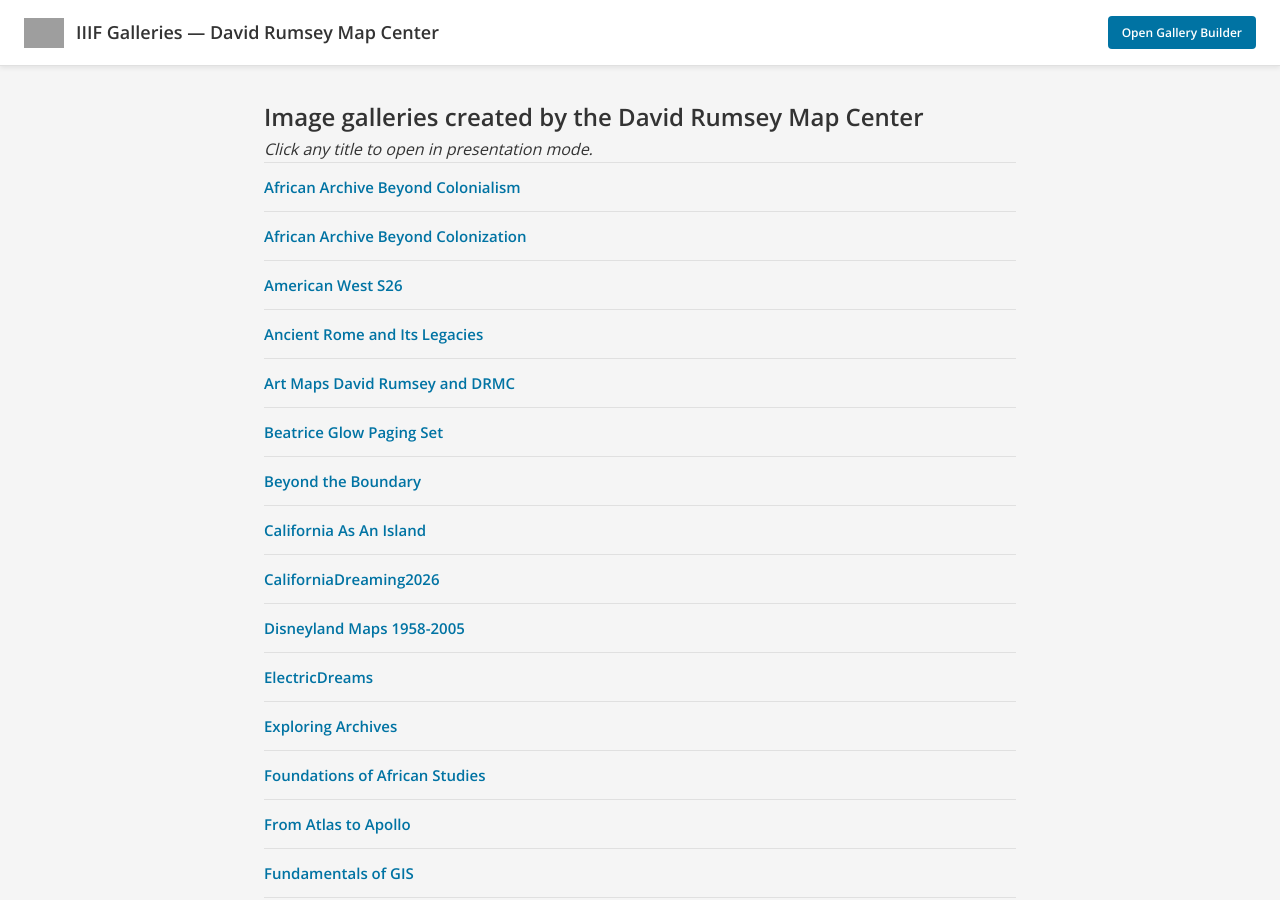
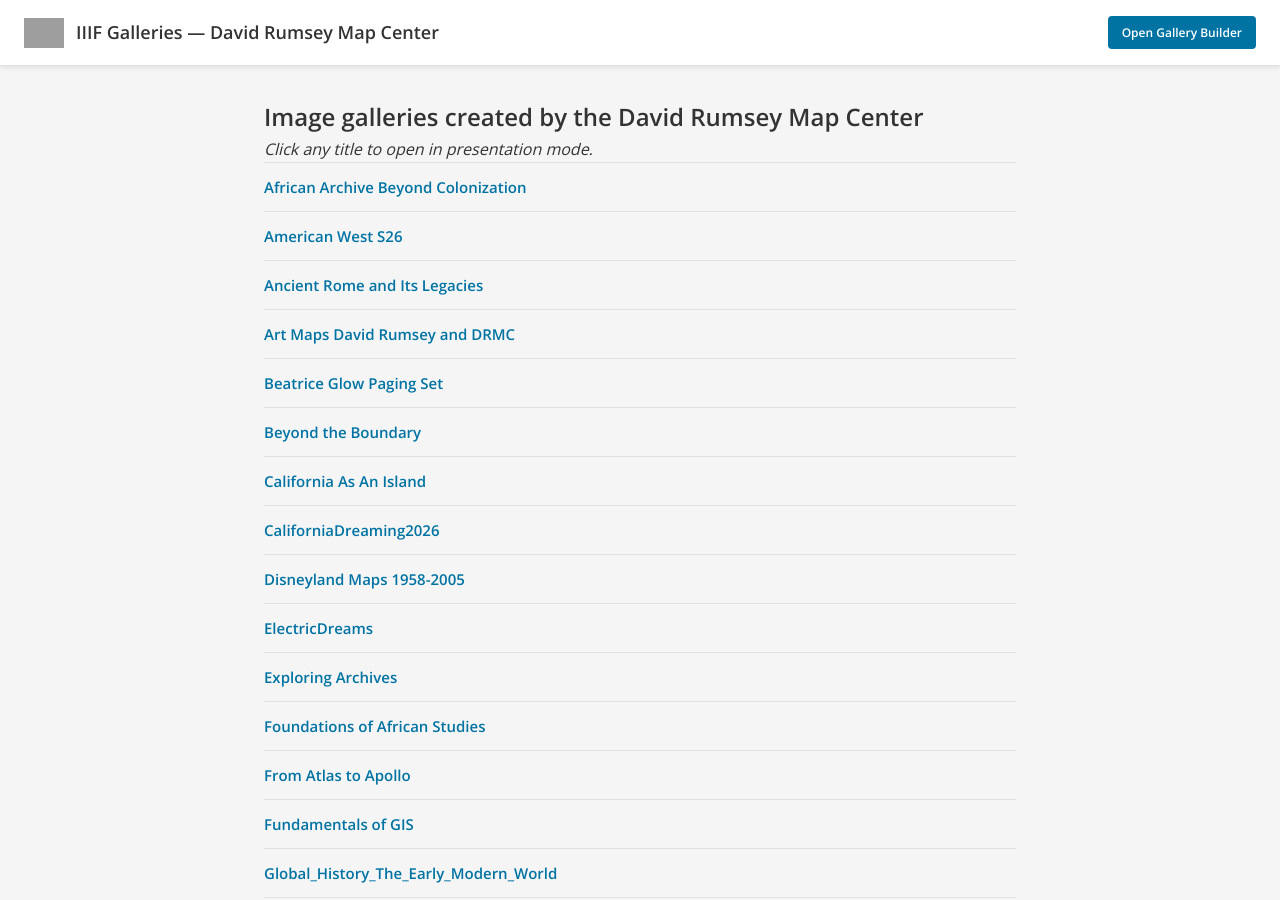
Before and after one commit to davidrumseymapcenter/iiif-galleries, a Jekyll site: the page built from index.md, in a window 1280 px wide and 900 px high. Built offline with Jekyll 4.4.1, drawn with Linux system fonts in a browser that asks for light colours; our own code applies the rules of GitHub Pages for plain Markdown files; grey boxes are pictures that could not be loaded.

Commit message:
Auto-update gallery index

```diff
--- a/index.md
+++ b/index.md
@@ -9,7 +9,6 @@ layout: default
 <hr>
 
 <ul class="gallery-list">
-<li><a href="https://davidrumseymapcenter.github.io/set-builder/presentation.html?file=https://raw.githubusercontent.com/davidrumseymapcenter/iiif-galleries/main/galleries/African Archive Beyond Colonialism-gallery.json" target="_blank">African Archive Beyond Colonialism</a></li>
 <li><a href="https://davidrumseymapcenter.github.io/set-builder/presentation.html?file=https://raw.githubusercontent.com/davidrumseymapcenter/iiif-galleries/main/galleries/African Archive Beyond Colonization-gallery.json" target="_blank">African Archive Beyond Colonization</a></li>
 <li><a href="https://davidrumseymapcenter.github.io/set-builder/presentation.html?file=https://raw.githubusercontent.com/davidrumseymapcenter/iiif-galleries/main/galleries/American West S26-gallery.json" target="_blank">American West S26</a></li>
 <li><a href="https://davidrumseymapcenter.github.io/set-builder/presentation.html?file=https://raw.githubusercontent.com/davidrumseymapcenter/iiif-galleries/main/galleries/Ancient Rome and Its Legacies-gallery.json" target="_blank">Ancient Rome and Its Legacies</a></li>
```
